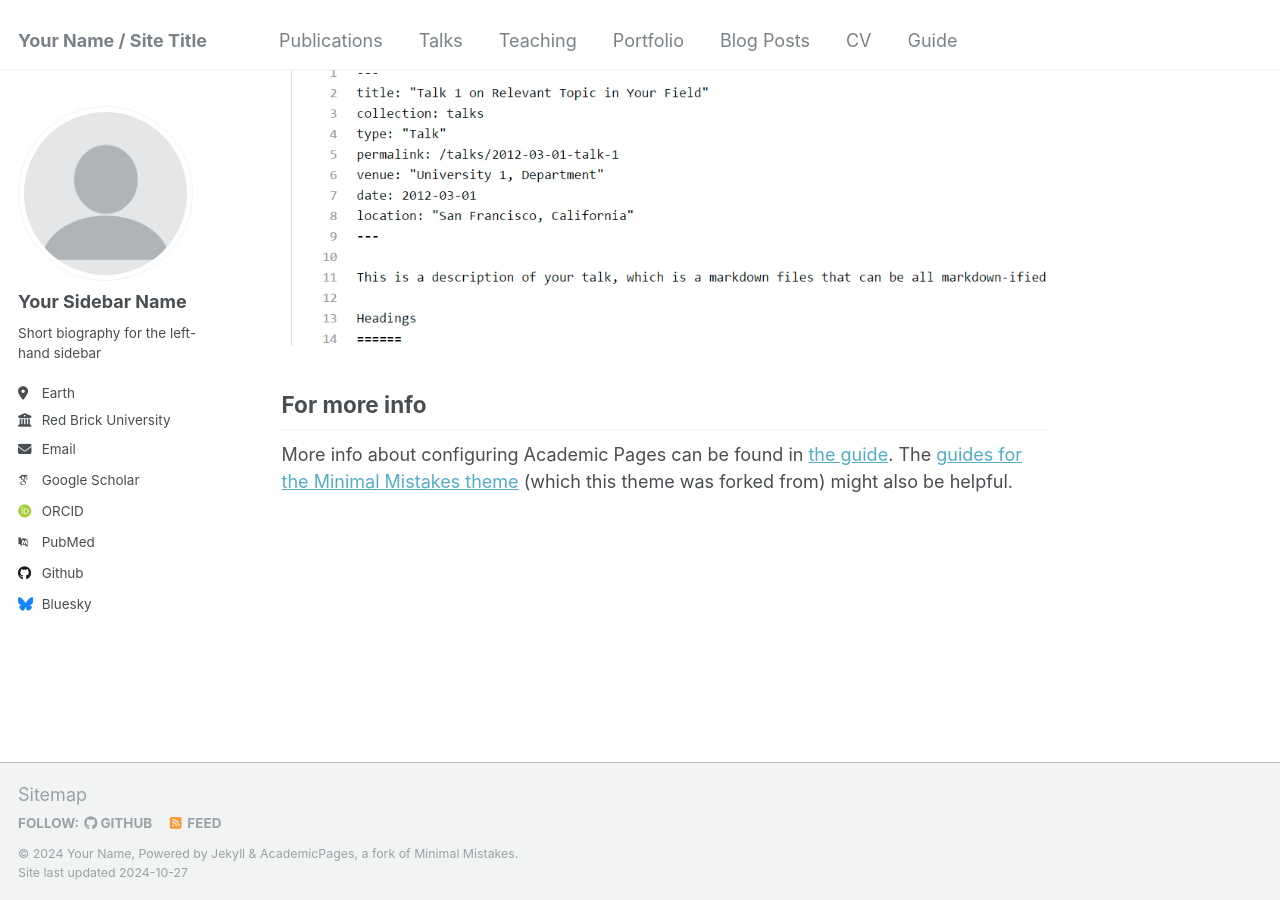
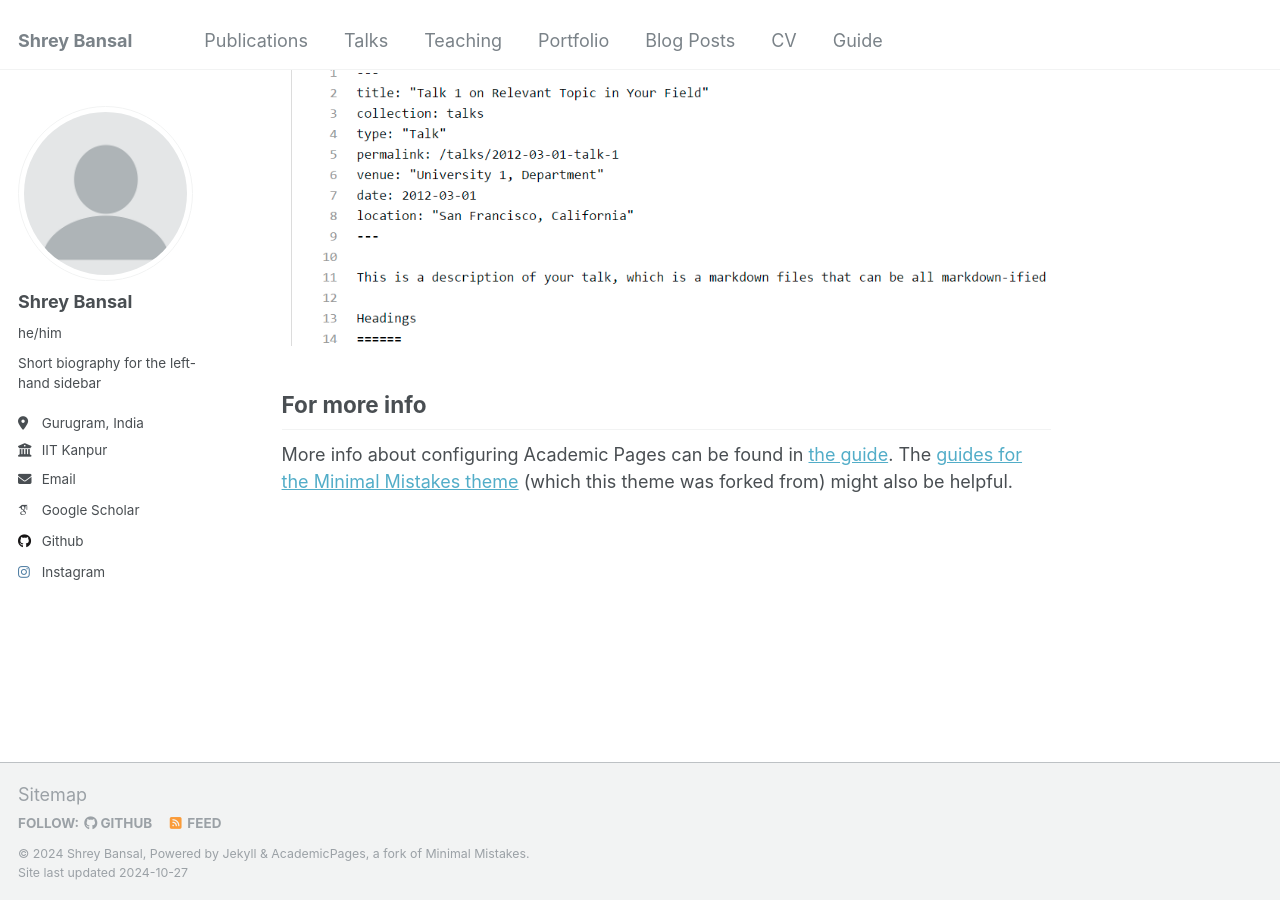
Before and after one commit to ShreyB2091/ShreyB2091.github.io, a Jekyll site: the page built from _pages/about.md, in a window 1280 px wide and 900 px high, scrolled down 2643 px. Built offline with Jekyll 4.4.1, drawn with Linux system fonts in a browser that asks for light colours; some web fonts are replaced.

Commit message:
Incomplete initial changes

```diff
--- a/_config.yml
+++ b/_config.yml
@@ -8,11 +8,11 @@
 
 # Basic Site Settings
 locale                   : "en-US"
-title                    : "Your Name / Site Title"
+title                    : "Shrey Bansal"
 title_separator          : "-"
-name                     : &name "Your Name"
+name                     : &name "Shrey Bansal"
 description              : &description "personal description"
-url                      : https://academicpages.github.io # the base hostname & protocol for your site e.g. "https://mmistakes.github.io"
+url                      : https://shreyb2091.github.io # the base hostname & protocol for your site e.g. "https://mmistakes.github.io"
 baseurl                  : "" # the subpath of your site, e.g. "/blog"
 repository               : "academicpages/academicpages.github.io"
 
@@ -22,40 +22,40 @@ repository               : "academicpages/academicpages.github.io"
 author:
   # Biographic information
   avatar           : "profile.png"
-  name             : "Your Sidebar Name"
-  pronouns         : # example: "she/her"
+  name             : "Shrey Bansal"
+  pronouns         : "he/him" # example: "she/her"
   bio              : "Short biography for the left-hand sidebar"
-  location         : "Earth"
-  employer         : "Red Brick University"
+  location         : "Gurugram, India"
+  employer         : "IIT Kanpur"
   uri              : # URL
-  email            : "none@example.org"
+  email            : "shreyb21@iitk.ac.in"
 
   # Academic websites
   arxiv            : # URL - Update with the correct link to your profile
-  googlescholar    : "https://scholar.google.com/citations?user=PS_CX0AAAAAJ"
+  googlescholar    : "https://scholar.google.co.in/citations?user=5cSkBCMAAAAJ&hl=en"
   impactstory      : # URL
-  orcid            : "http://orcid.org/yourorcidurl"
+  orcid            : # "http://orcid.org/yourorcidurl"
   semantic         : # URL
-  pubmed           : "https://www.ncbi.nlm.nih.gov/pubmed/?term=john+snow"
+  pubmed           : # "https://www.ncbi.nlm.nih.gov/pubmed/?term=john+snow"
   researchgate     : # URL
 
   # Repositories and software development
   bitbucket        : # Username - Update with your username on the site
   codepen          : # Username
   dribbble         : # Username
-  github           : "academicpages"
+  github           : "ShreyB2091"
   kaggle           : # Username
   stackoverflow    : # User number or user number and name (i.e., use "1" or "1/jeff-atwood")
 
   # Social media
-  bluesky          : "bsky.app" # Replace this with you Bluesky username
+  bluesky          : # "bsky.app" # Replace this with you Bluesky username
   facebook         : # Username
   flickr           : # Username
   foursquare       : # Username
   goodreads        : # Username
   google_plus      : # Username
   keybase          : # Username
-  instagram        : # Username
+  instagram        : "_shrey2091" # Username
   lastfm           : # Username
   linkedin         : # Username
   mastodon         : # URL
@@ -84,7 +84,7 @@ publication_category:
 
 # Site Settings
 teaser                   :  # filename of teaser fallback teaser image placed in /images/, .e.g. "500x300.png"
-breadcrumbs              : false # true, false (default)
+breadcrumbs              : true # true, false (default)
 words_per_minute         : 160
 future                   : true
 read_more                : "disabled" # if enabled, adds "Read more" links to excerpts
--- a/_data/authors.yml
+++ b/_data/authors.yml
@@ -1,7 +1,7 @@
 # Authors
 
 Name Name:
-  name        : "Name Name"
+  name        : "Shrey Bansal"
   uri         : "http://name.com"
   email       : "name@name.com"
   bio         : "This is the first name."
```
